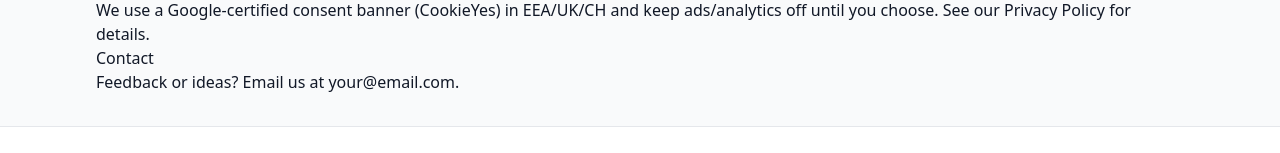
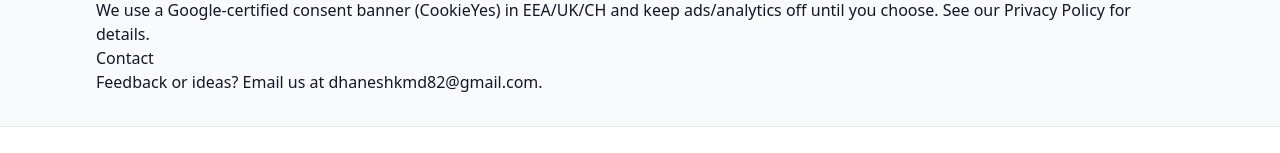
Before and after one commit to dhaneshkmd/freequickcalculator, a Next.js app: page /about in a window 1280 px wide. Shown: the part 307-460 px from the top of the page. Built offline with nearby package versions, Linux system fonts and the light colour scheme; no server answers.

Commit message:
Update page.tsx

```diff
--- a/app/(legal)/about/page.tsx
+++ b/app/(legal)/about/page.tsx
@@ -1,5 +1,7 @@
 // app/(legal)/about/page.tsx
-export const metadata = {
+import type { Metadata } from "next";
+
+export const metadata: Metadata = {
   title: "About",
   description:
     "What Free Quick Calculator is, our mission, and how to reach us.",
@@ -32,8 +34,8 @@ export default function AboutPage() {
 
       <h2>Contact</h2>
       <p>
-        Feedback or ideas? Email us at <a href="mailto:your@email.com">
-        your@email.com</a>.
+        Feedback or ideas? Email us at{" "}
+        <a href="mailto:dhaneshkmd82@gmail.com">dhaneshkmd82@gmail.com</a>.
       </p>
     </section>
   );
```
